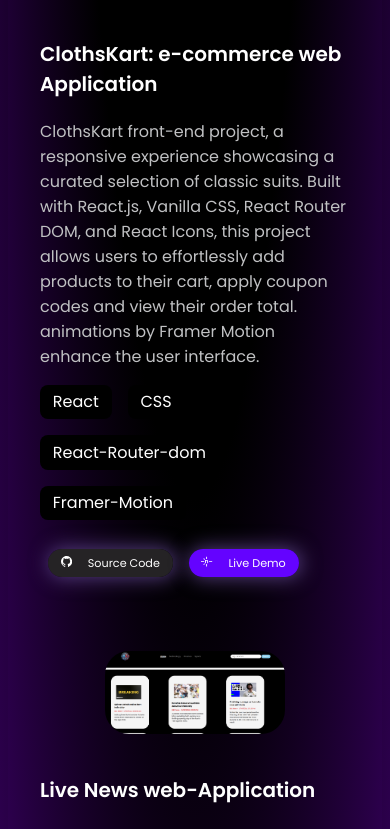
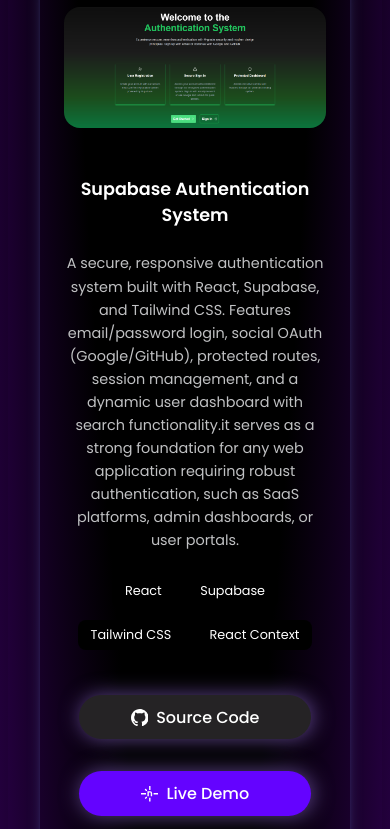
Before and after one commit to MohdAzimuddin/myportfolio, a React (Vite) app: page / in a window 390 px wide. Shown: the part 1826-2655 px from the top of the page. Built offline with nearby package versions, Linux system fonts and the light colour scheme.

Commit message:
major update on project section added new supabase project and also improved styling and responsivness

```diff
--- a/src/components/Projectss/Projects.jsx
+++ b/src/components/Projectss/Projects.jsx
@@ -3,13 +3,24 @@
 import image1 from "/public/clothsKart.png"; // Importing the image for the first project
 import image2 from "/public/news.png"; // Importing the image for the second project
 import image3 from "/public/personaleditor.png"; // Importing the image for the third project
-import image4 from "/public/portfolio.png"; // Importing the image for the fourth project
+import image4 from "/public/supabse.png"; // Importing the image for the fourth project
 import "./project.css"; // Importing the CSS file for styling
 import { BsGithub } from "react-icons/bs"; // Importing GitHub icon from React Icons
 import { SiNetlify } from "react-icons/si"; // Importing Netlify icon from React Icons
 
 // Defining an array of project data with detailed information for each project
 const projectData = [
+  {
+    // First Project:Supabse Authentication System
+    image: image4,
+    title: "Supabase Authentication System",
+    description:
+      "A secure, responsive authentication system built with React, Supabase, and Tailwind CSS. Features email/password login, social OAuth (Google/GitHub), protected routes, session management, and a dynamic user dashboard with search functionality.it serves as a strong foundation for any web application requiring robust authentication, such as SaaS platforms, admin dashboards, or user portals.",
+    technologies: ["React", "Supabase", "Tailwind CSS", "React Context"],
+    source_code:
+      "https://github.com/MohdAzimuddin/React_Supabse_Authentication",
+    live_demo: "https://react-supabse-authentication.vercel.app",
+  },
   {
     // First Project: ClothsKart - e-commerce application
     image: image1,
@@ -40,16 +51,6 @@
     source_code: "https://github.com/MohdAzimuddin/codeeditor",
     live_demo: "https://1codeeditor.netlify.app/",
   },
-  {
-    // Fourth Project: Personal Portfolio Website
-    image: image4,
-    title: "Personal Portfolio Web Site",
-    description:
-      "Crafted a fully responsive personal portfolio website using React, CSS, Framer Motion, and React Icons. It features a sleek, modern design with smooth animations and an intuitive user experience to showcase my skills and projects effectively with a clean design.",
-    technologies: ["React", "CSS", "Framer-Motion"],
-    source_code: "https://github.com/MohdAzimuddin/myportfolio",
-    live_demo: "https://mohdazimuddinport.netlify.app",
-    }
 ];
 
 // Component for applying scroll animations using Framer Motion
@@ -69,44 +70,66 @@
 const ProjectCard = ({ project }) => {
   return (
     <ScrollReveal>
-      <div className="project-card"> {/* Card container for each project */}
+      <div className="project-card">
+        {" "}
+        {/* Card container for each project */}
         <img
           src={project.image} // Dynamic project image
           alt={`${project.title} image`} // Alt text for accessibility
           className="project-image" // CSS class for styling
         />
-        <div className="project-details"> {/* Container for project details */}
-          <div className="project-text"> {/* Text section of the project */}
+        <div className="project-details">
+          {" "}
+          {/* Container for project details */}
+          <div className="project-text">
+            {" "}
+            {/* Text section of the project */}
             <div>
-              <h3 className="project-title">{project.title}</h3> {/* Project title */}
-              <p className="project-description">{project.description}</p> {/* Project description */}
+              <h3 className="project-title">{project.title}</h3>{" "}
+              {/* Project title */}
+              <p className="project-description">{project.description}</p>{" "}
+              {/* Project description */}
             </div>
-            <div className="project-technologies"> {/* Technologies used */}
+            <div className="project-technologies">
+              {" "}
+              {/* Technologies used */}
               {project.technologies.map((tech, index) => (
                 <span key={index} className="project-tech">
                   {tech}
                 </span>
               ))}
             </div>
-            <div className="Project-icon"> {/* Section for links */}
+            <div>
+              <div className="Project-icon">
+                {" "}
+                {/* Section for links */}
                 {/* Source Code Link */}
+                <div className="icon-anchor">
+                  <div className="icon-anchor-tag">
                     <a
                       href={project.source_code}
                       target="_blank"
                       rel="noopener noreferrer"
                       className="project-source-code icon"
                     >
-                <BsGithub className="project-github-icon" /> <span>Source Code</span>
+                      <BsGithub className="project-github-icon" />{" "}
+                      <span>Source Code</span>
                     </a>
+                  </div>
                   {/* Live Demo Link */}
+                  <div className="icon-anchor-tag">
                     <a
                       href={project.live_demo}
                       target="_blank"
                       rel="noopener noreferrer"
                       className="project-Live-Demo icon"
                     >
-                <SiNetlify className="project-netlify-icon" /> <span>Live Demo</span>
+                      <SiNetlify className="project-netlify-icon" />{" "}
+                      <span>Live Demo</span>
                     </a>
+                  </div>
+                </div>
+              </div>
             </div>
           </div>
         </div>
@@ -118,11 +141,16 @@
 // Main Projects component displaying all project cards
 const Projects = () => {
   return (
-    <div id="projects" className="projects-container"> {/* Container for the projects section */}
+    <div id="projects" className="projects-container">
+      {" "}
+      {/* Container for the projects section */}
       <ScrollReveal>
-        <h1 className="projects-heading">Selected Projects</h1> {/* Section heading */}
+        <h1 className="projects-heading">Selected Projects</h1>{" "}
+        {/* Section heading */}
       </ScrollReveal>
-      <div className="projects-list"> {/* List of project cards */}
+      <div className="projects-list">
+        {" "}
+        {/* List of project cards */}
         {projectData.map((currProject, index) => (
           <ProjectCard key={index} project={currProject} />
         ))}
--- a/src/components/Projectss/project.css
+++ b/src/components/Projectss/project.css
@@ -10,6 +10,8 @@
 }
 
 .projects-heading {
+  margin-top:5rem;
+  padding: auto;
   font-size: 2.5rem;
   font-weight: bold;
   color: white;
@@ -20,6 +22,8 @@
 .projects-list {
   display: flex;
   flex-direction: column;
+  align-items: center;
+  justify-content: center;
   gap: 3rem;
 }
 
@@ -28,17 +32,30 @@
   display: flex;
   flex-direction: column;
   align-items: center;
+  justify-content: center;
   gap: 2rem;
+  /* width: 100%; */
+  /* max-width: 1200px; */
+  /* padding: 2rem; */
+  margin: 0 1rem;
+  padding: 0 1rem;
+  box-shadow: 0 10px 15px -3px rgba(129, 140, 248, 0.4),
+    0 4px 6px -4px rgba(129, 140, 248, 0.4);
+  border-radius: 1rem;
 }
 
-/* Project Image */
+/* Project Image - Enhanced Responsiveness */
 .project-image {
   width: 100%;
+  height: auto;
   max-height: 12.5rem;
   max-width: 25rem;
   border-radius: 1.5rem;
   transition: transform 0.3s ease;
   cursor: pointer;
+  margin-top: 2.5rem;
+  object-fit: cover;
+  display: block;
 }
 
 .project-image:hover {
@@ -50,23 +67,25 @@
   display: flex;
   flex-direction: column;
   gap: 1.25rem;
+  width: 100%;
 }
 
 .project-title {
   font-size: 1.25rem;
   font-weight: 600;
   color: white;
+  margin: 1.5rem 0rem;
 }
 
 .project-description {
   color: #c0c1c3;
+  line-height: 1.6;
+  margin: 1.5rem 0rem;
 }
 
-.project-title-desc p{
+.project-title-desc p {
   text-align: left;
 }
-
-
 
 .project-technologies {
   display: flex;
@@ -79,15 +98,38 @@
   color: white;
   padding: 0.5rem 1rem;
   border-radius: 0.5rem;
+  font-size: 0.9rem;
+  white-space: nowrap;
 }
 
-/* Project-iCON */
+/* Project Icons */
 .Project-icon {
   margin: 1.8rem 0rem;
+  width: 100%;
+}
+
+.icon-anchor {
+  display: flex;
+  align-items: center;
+  justify-content: flex-start;
+  gap: 1rem;
+  width: 100%;
+}
+
+.icon-anchor-tag {
+  flex: 1;
 }
 
 .Project-icon a {
   text-decoration: none;
+  font-size: 1rem;
+  text-align: center;
+  display: inline-flex;
+  align-items: center;
+  justify-content: center;
+  width: 100%;
+  min-width: 150px;
+  margin-top: 1rem;
 }
 
 .icon {
@@ -98,13 +140,19 @@
   border: none;
   border-radius: 2rem;
   box-shadow: 0.1rem 0rem 1.2rem 0.1rem #5b4186e6;
-transition: transform 0.3s ease-in-out, box-shadow 0.3s ease-in-out, background-color 0.3s ease-in-out;
+  transition: transform 0.3s ease-in-out, box-shadow 0.3s ease-in-out,
+    background-color 0.3s ease-in-out;
+  width: 100%;
+  display: flex;
+  align-items: center;
+  justify-content: center;
 }
 
 .project-source-code {
   background-color: #252325;
   color: white;
 }
+
 .project-source-code:hover {
   background-color: #100f12;
   transform: translateY(-0.5rem);
@@ -124,118 +172,321 @@
 
 .project-github-icon,
 .project-netlify-icon {
-font-size: 1.1rem;
+  font-size: 2rem;
   margin-right: 0.6rem;
+  flex-shrink: 0;
 }
 
 /* Responsive Styles */
-@media (min-width: 768px) {
+
+/* Large Desktop */
+@media (min-width: 1200px) {
   .project-card {
     flex-direction: row;
     gap: 6rem;
+    align-items: flex-start;
+    margin: 0 1rem;
+    padding: 0 1rem;
   }
+
+  .project-image {
+    max-width: 26rem;
+    max-height: 13rem;
+    flex-shrink: 0;
+  }
+
+  .project-details {
+    flex: 1;
+  }
+
+  .icon-anchor {
+    justify-content: flex-start;
+  }
+
+  .icon-anchor-tag {
+    flex: 0 0 auto;
+  }
+
+  .Project-icon a {
+    width: auto;
+    min-width: 180px;
+  }
+}
+
+/* Desktop - Column Layout from 1080px and below */
+@media (min-width: 768px) and (max-width: 1199px) {
+  .project-card {
+    flex-direction: column;
+    gap: 2rem;
+    align-items: center;
+    /* text-align: center; */
+    justify-content: center;
+    margin: 0 1rem;
+    padding: 0 1rem;
+  }
+
+  .project-image {
+    max-width: 22rem;
+    max-height: 11rem;
+    flex-shrink: 0;
+  }
+
+  .project-details {
+    flex: 1;
+    align-items: center;
+  }
+
+  .project-title,
+  .project-description {
+    text-align: center;
+  }
+
+  .project-technologies {
+    justify-content: center;
+  }
+
+  .projects-heading {
+    font-size: 2rem;
+  }
+
+  .icon {
+    font-size: 0.8rem;
+    padding: 0.6rem 1rem;
+    margin: 0rem 0.5rem;
+    font-weight: 500;
+  }
+
+  .project-github-icon,
+  .project-netlify-icon {
+    font-size: 1.2rem;
+    margin-right: 0.8rem;
+  }
+
+  .icon-anchor {
+    justify-content: center;
+    gap: 1rem;
+  }
+
+  .icon-anchor-tag {
+    flex: 0 0 auto;
+  }
+
+  .Project-icon a {
+    width: auto;
+    min-width: 160px;
+  }
+}
+
+/* Tablet */
+@media (min-width: 768px) and (max-width: 1023px) {
+  .project-card {
+    /* margin-right:12rem; */
+  }
+  .project-image {
+    max-width: 24rem;
+    max-height: 12rem;
+  }
+
+  .icon {
+    font-size: 0.7rem;
+    padding: 0.5rem 0.8rem;
+  }
+
+  .Project-icon a {
+    min-width: 140px;
+  }
+}
+
+/* Mobile Large */
+@media (max-width: 767px) {
+  .project-card {
+    flex-direction: column;
+    gap: 2rem;
+    align-items: center;
+    text-align: center;
+    justify-content: center;
+  }
+
+  .project-image {
+    max-width: 90vw;
+    max-height: none;
+    height: auto;
+    margin-top: 1rem;
+  }
+
+  .project-details {
+    align-items: center;
+  }
+
+  .project-title,
+  .project-description {
+    text-align: center;
+  }
+
+  .project-technologies {
+    justify-content: center;
+  }
+
+  .icon-anchor {
+    flex-direction: column;
+    gap: 1rem;
+    width: 100%;
+  }
+
+  .icon-anchor-tag {
+    width: 100%;
+  }
+
+  .Project-icon a {
+    width: 100%;
+    min-width: unset;
+    max-width: 300px;
+  }
+
+  .icon {
+    font-size: 0.8rem;
+    padding: 0.7rem 1rem;
+    margin: 0;
+    font-weight: 500;
+    width: 100%;
+    max-width: 300px;
+  }
+
+  .project-github-icon,
+  .project-netlify-icon {
+    font-size: 1.2rem;
+    margin-right: 0.6rem;
+  }
+}
+
+/* Mobile Medium */
+@media (max-width: 580px) {
+  .Project-icon a {
+min-width: unset;
+max-width: 200px;
+  }
+  .projects-container {
+    gap: 3rem;
+    padding: 0.5rem;
+  }
+
+  .project-card {
+    gap: 1.5rem;
+    margin: 0 0.5rem;
+    padding: 1.5rem;
+  }
+
+  .project-image {
+    max-width: 95vw;
+    border-radius: 1rem;
+  }
+
   .projects-heading {
     font-size: 1.8rem;
   }
+
+  .project-title {
+    font-size: 1.1rem;
+  }
+
+  .project-description {
+    font-size: 0.9rem;
+  }
+
+  .project-technologies {
+    gap: 0.8rem;
+  }
+
+  .project-tech {
+    padding: 0.4rem 0.8rem;
+    font-size: 0.8rem;
+  }
+
   .icon {
     font-size: 0.7rem;
-  padding: 0.4rem 0.8rem;
-  margin: 0rem 0.5rem;
-  font-weight: 400;
+    padding: 0.6rem 1rem;
+    border-radius: 1.5rem;
   }
+
   .project-github-icon,
   .project-netlify-icon {
-font-size: 0.7rem;
-margin-right: 0.8rem;
-}
-
-
-}
-
-@media (max-width: 1376px) {
-.project-image {
-  max-width: 16.25rem;
+    font-size: 1.1rem;
+    margin-right: 0.5rem;
   }
 }
 
-@media (max-width: 1084px) {
-.project-image {
-  max-width: 15rem;
+/* Mobile Small */
+@media (max-width: 375px) {
+  .projects-container {
+    gap: 2.5rem;
+    padding: 0.5rem;
+  }
+
+  .project-card {
+    gap: 1.2rem;
+    margin: 0 0.25rem;
+    padding: 1rem;
+  }
+
+  .projects-heading {
+    font-size: 1.5rem;
+  }
+
+  .project-title {
+    font-size: 1rem;
+  }
+
+  .project-description {
+    font-size: 0.85rem;
+  }
+
+  .project-tech {
+    padding: 0.3rem 0.6rem;
+    font-size: 0.75rem;
+  }
+.Project-icon a {
+max-width: 150px;
+}
+  .icon {
+    font-size: 0.6rem;
+    padding: 0.5rem 0.8rem;
+    border-radius: 1.2rem;
+  }
+
+  .project-github-icon,
+  .project-netlify-icon {
+    font-size: 1rem;
+    margin-right: 0.4rem;
   }
 }
 
-@media (max-width: 820px) {
-.project-image {
-  max-width: 12.5rem;
+/* Extra Small Mobile */
+@media (max-width: 320px) {
+  .project-card {
+    margin: 0 0.1rem;
+    padding: 0.8rem;
   }
+
+  .projects-heading {
+    font-size: 1.3rem;
+  }
+
+  .project-title {
+    font-size: 0.95rem;
+  }
+
+  .project-description {
+    font-size: 0.8rem;
+  }
+
   .icon {
-  font-size: 0.7rem;
-  padding: 0.4rem 0.8rem;
-  margin: 0rem 0.5rem;
-  font-weight: 300;
+    font-size: 0.55rem;
+    padding: 0.4rem 0.6rem;
   }
+
   .project-github-icon,
   .project-netlify-icon {
-font-size: 0.7rem;
-margin-right: 0.8rem;
-}
-/* .project-description{
-  text-align: left;
-} */
-}
-
-@media (max-width: 580px) {
-  .project-card {
-    display: flex;
-    flex-direction: column;
-   /* text-align: center; */
-    gap: 5rem;
-  }
-  .project-card {
-    gap: 1.3rem;
-  }
-.project-image {
-  max-width: 11.25rem;
-}
-.projects-heading{
-  font-size: 1.5rem;
-}
-
-  .project-technologies {
-    /* justify-content: center; */
-    /* align-items: center; */
-    gap: 1rem;
-  }
-
-
-.project-tech {
-  padding: 0.3rem 0.8rem;
-  border-radius: 0.5rem;
-}
-.icon {
-  font-size: 0.7rem;
-  padding: 0.4rem 0.8rem;
-  margin: 0rem 0.5rem;
-  font-weight: 400;
-  }
-  .project-github-icon,
-.project-netlify-icon {
-font-size: 0.7rem;
-margin-right: 0.8rem;
+    font-size: 0.9rem;
+    margin-right: 0.3rem;
   }
 }
-
-@media (max-width: 375px) {
-
-
-.icon {
-  font-size: 0.6rem;
-  padding: 0.2rem 0.6rem;
-  margin: 0rem 0.5rem;
-}
-  .project-github-icon,
-.project-netlify-icon {
-font-size: 0.6rem;
-margin-right: 0.4rem;
-}
-}
```
Lines whose indentation alone changed are shown as unchanged.
